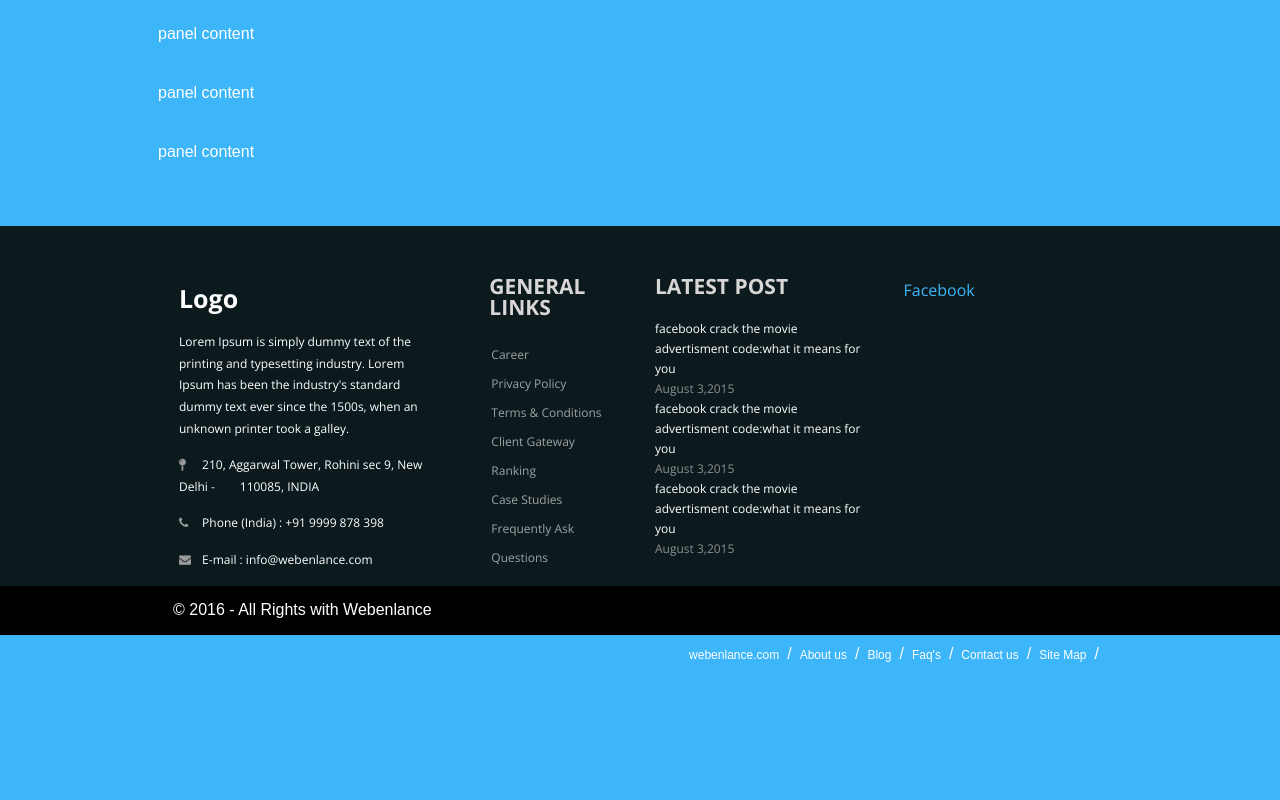
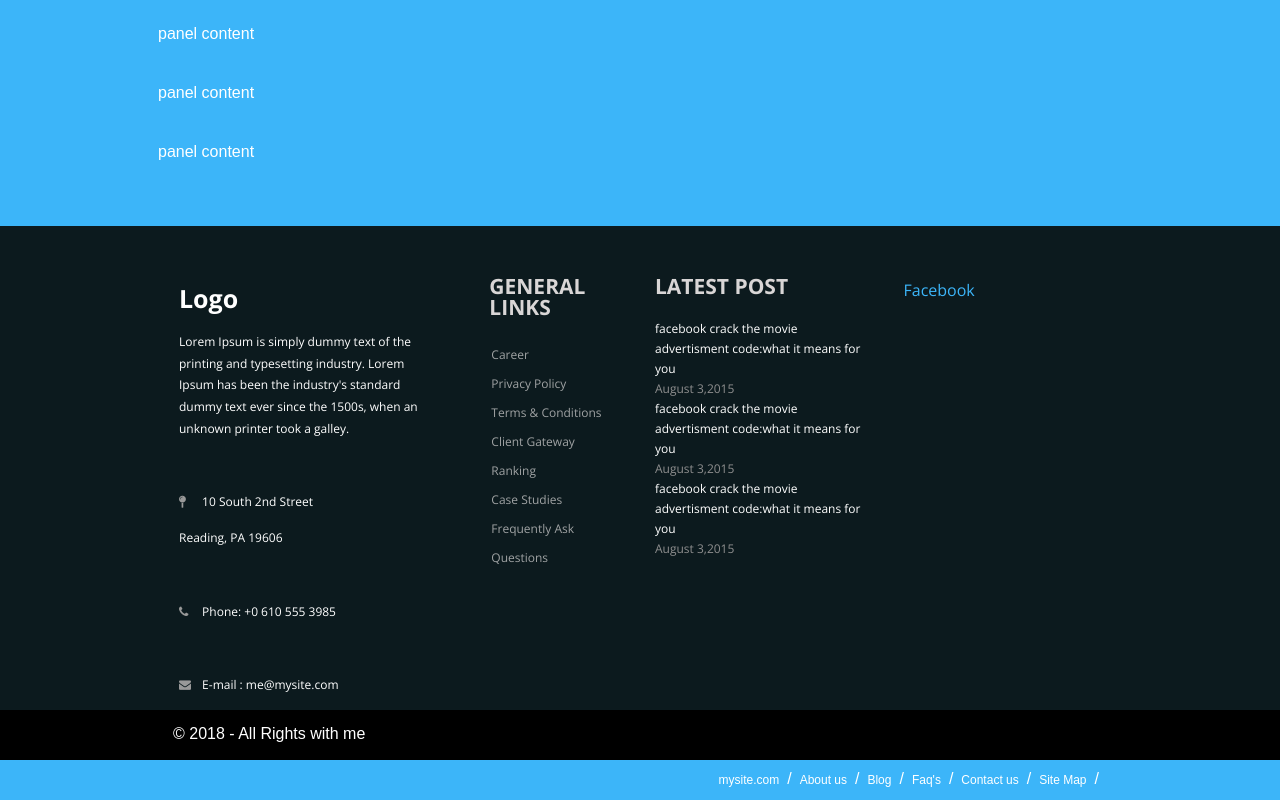
Before and after one commit to bmsch98/1xx, a plain HTML site: page index.html in a window 1280 px wide. Shown: the part 2054-2854 px from the top of the page. Before the commit the page ends 2729 px from the top, so only its background shows below. Drawn offline with nearby package versions, Linux system fonts and the light colour scheme; a script that the page names is missing.

Commit message:
Updated content in site - ready for merge

```diff
--- a/index.html
+++ b/index.html
@@ -98,11 +98,15 @@
 		<div class="container">
 			<div class="row">
 				<div class="col-md-4 col-sm-6 footerleft ">
-					<div class="logofooter"> Logo</div>
-						<p>Lorem Ipsum is simply dummy text of the printing and typesetting industry. Lorem Ipsum has been the industry's standard dummy text ever since the 1500s, when an unknown printer took a galley.</p>
-						<p><i class="fa fa-map-pin"></i> 210, Aggarwal Tower, Rohini sec 9, New Delhi -        110085, INDIA</p>
-						<p><i class="fa fa-phone"></i> Phone (India) : +91 9999 878 398</p>
-						<p><i class="fa fa-envelope"></i> E-mail : info@webenlance.com</p>
+				  <div class="logofooter"> Logo</div>
+				  <p>Lorem Ipsum is simply dummy text of the printing and typesetting industry. Lorem Ipsum has been the industry's standard dummy text ever since the 1500s, when an unknown printer took a galley.</p>
+				  <p>&nbsp;</p>
+				  <p><i class="fa fa-map-pin"></i> 10 South 2nd Street</p>
+						<p>Reading, PA 19606</p>
+				  <p>&nbsp;</p>
+						<p><i class="fa fa-phone"></i> Phone: +0 610 555 3985</p>
+						<p>&nbsp;</p>
+						<p><i class="fa fa-envelope"></i> E-mail : me@mysite.com</p>
 
 				</div>
 				<div class="col-md-2 col-sm-6 paddingtop-bottom">
@@ -140,11 +144,11 @@
 	<div class="copyright">
 		<div class="container">
 			<div class="col-md-6">
-				<p>© 2016 - All Rights with Webenlance</p>
+				<p>© 2018 - All Rights with me</p>
 			</div>
 			<div class="col-md-12">
 				<ul class="bottom_ul">
-					<li><a href="#">webenlance.com</a></li>
+					<li><a href="#">mysite.com</a></li>
 					<li><a href="#">About us</a></li>
 					<li><a href="#">Blog</a></li>
 					<li><a href="#">Faq's</a></li>
```
